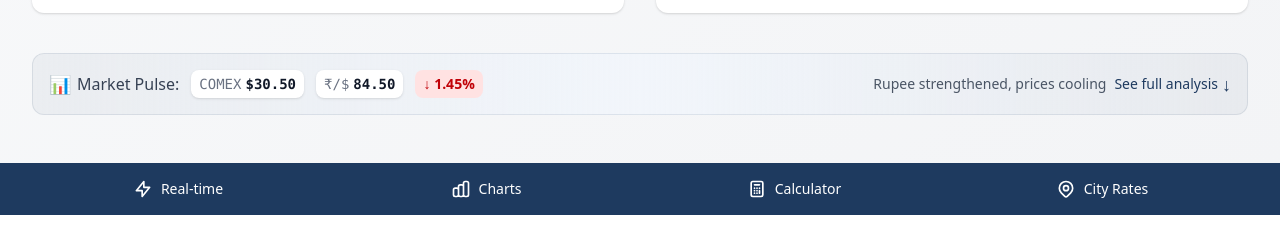
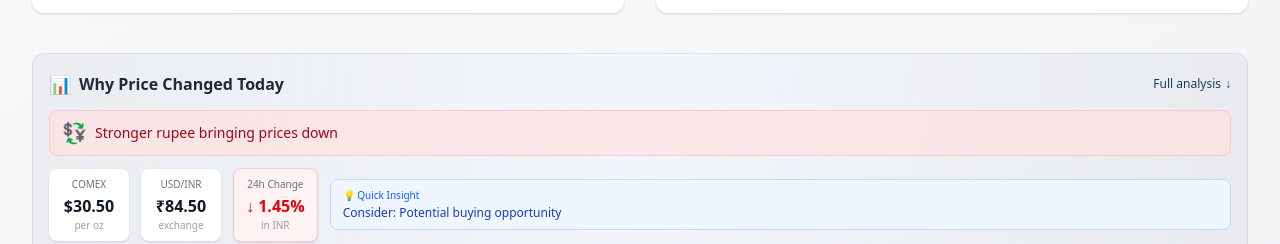
Before and after one commit to achaudhary7/SilverInfo, a Next.js app: page / in a window 1280 px wide. Shown: the part 708-952 px from the top of the page. Built offline with nearby package versions, Linux system fonts and the light colour scheme; no server answers.

Commit message:
Add visible 'Why Price Changed' explanation with dynamic insights

```diff
--- a/src/components/WhyPriceChangedTeaser.tsx
+++ b/src/components/WhyPriceChangedTeaser.tsx
@@ -98,56 +98,107 @@ export default function WhyPriceChangedTeaser() {
       : `⚠️ High Volatility! Silver dropped ${Math.abs(change).toFixed(2)}% today`
     : `📊 24h change in Indian silver rate`;
 
+  // Generate primary reason for price change
+  const getPrimaryReason = () => {
+    if (Math.abs(change) > 2) {
+      return change > 0
+        ? { icon: "🚀", text: "High volatility — Strong buying interest today" }
+        : { icon: "⚠️", text: "High volatility — Selling pressure in markets" };
+    } else if (Math.abs(change) > 0.5) {
+      return change > 0
+        ? { icon: "💱", text: "Weaker rupee + global demand pushing prices up" }
+        : { icon: "💱", text: "Stronger rupee bringing prices down" };
+    }
+    return { icon: "📊", text: "Markets stable — Minor price fluctuations" };
+  };
+
+  const primaryReason = getPrimaryReason();
+
   return (
     <div className="bg-gradient-to-r from-[#1e3a5f]/5 via-blue-50/50 to-[#1e3a5f]/5 rounded-xl p-3 sm:p-4 border border-[#1e3a5f]/10">
-      <div className="flex flex-col sm:flex-row items-center justify-between gap-2 sm:gap-4">
-        {/* Left: Market Data Pills */}
-        <div className="flex items-center gap-2 sm:gap-3 flex-wrap justify-center sm:justify-start">
-          <span className="text-sm sm:text-base font-medium text-gray-700 flex items-center gap-1.5">
+      {/* Title Row - Visible on all devices */}
+      <div className="flex items-center justify-between mb-2 sm:mb-3">
+        <div className="flex items-center gap-2">
           <span className="text-lg">📊</span>
-            <span className="hidden sm:inline">Market Pulse:</span>
+          <span className="text-sm sm:text-base font-semibold text-gray-800">
+            Why Price Changed Today
           </span>
+        </div>
+        <Link
+          href="#why-price-changed"
+          className="text-xs text-[#1e3a5f] font-medium hover:underline flex items-center gap-1"
+        >
+          <span className="hidden sm:inline">Full analysis</span>
+          <span>↓</span>
+        </Link>
+      </div>
 
+      {/* Primary Reason - Always Visible */}
+      <div className={`flex items-center gap-2 px-3 py-2 rounded-lg mb-3 ${
+        change > 0.5
+          ? "bg-green-100/70 border border-green-200"
+          : change < -0.5
+          ? "bg-red-100/70 border border-red-200"
+          : "bg-gray-100/70 border border-gray-200"
+      }`}>
+        <span className="text-xl">{primaryReason.icon}</span>
+        <span className={`text-xs sm:text-sm font-medium ${
+          change > 0.5 ? "text-green-800" : change < -0.5 ? "text-red-800" : "text-gray-700"
+        }`}>
+          {primaryReason.text}
+        </span>
+      </div>
+
+      {/* Market Data Pills */}
+      <div className="flex flex-wrap items-center gap-2 sm:gap-3">
         {/* COMEX Price */}
         <Tooltip text={comexTooltip}>
-            <span className="inline-flex items-center px-2 py-1 rounded-lg bg-white shadow-sm text-xs sm:text-sm font-mono hover:shadow-md transition-shadow">
-              <span className="text-gray-500 mr-1">COMEX</span>
-              <span className="font-semibold text-gray-900">${comexUsd.toFixed(2)}</span>
-            </span>
+          <div className="flex flex-col items-center px-3 py-2 rounded-lg bg-white shadow-sm hover:shadow-md transition-shadow min-w-[80px]">
+            <span className="text-[10px] text-gray-500 mb-0.5">COMEX</span>
+            <span className="text-sm sm:text-base font-bold text-gray-900">${comexUsd.toFixed(2)}</span>
+            <span className="text-[10px] text-gray-400">per oz</span>
+          </div>
         </Tooltip>
 
         {/* USD/INR */}
         <Tooltip text={usdInrTooltip}>
-            <span className="inline-flex items-center px-2 py-1 rounded-lg bg-white shadow-sm text-xs sm:text-sm font-mono hover:shadow-md transition-shadow">
-              <span className="text-gray-500 mr-1">₹/$</span>
-              <span className="font-semibold text-gray-900">{usdInr.toFixed(2)}</span>
-            </span>
+          <div className="flex flex-col items-center px-3 py-2 rounded-lg bg-white shadow-sm hover:shadow-md transition-shadow min-w-[80px]">
+            <span className="text-[10px] text-gray-500 mb-0.5">USD/INR</span>
+            <span className="text-sm sm:text-base font-bold text-gray-900">₹{usdInr.toFixed(2)}</span>
+            <span className="text-[10px] text-gray-400">exchange</span>
+          </div>
         </Tooltip>
 
         {/* 24h Change */}
         <Tooltip text={changeTooltip}>
-            <span className={`inline-flex items-center px-2 py-1 rounded-lg text-xs sm:text-sm font-semibold hover:shadow-md transition-shadow ${
+          <div className={`flex flex-col items-center px-3 py-2 rounded-lg shadow-sm hover:shadow-md transition-shadow min-w-[80px] ${
             change > 0
-                ? "bg-green-100 text-green-700"
+              ? "bg-green-50 border border-green-200"
               : change < 0
-                ? "bg-red-100 text-red-700"
-                : "bg-gray-100 text-gray-700"
+              ? "bg-red-50 border border-red-200"
+              : "bg-gray-50 border border-gray-200"
+          }`}>
+            <span className="text-[10px] text-gray-500 mb-0.5">24h Change</span>
+            <span className={`text-sm sm:text-base font-bold ${
+              change > 0 ? "text-green-600" : change < 0 ? "text-red-600" : "text-gray-600"
             }`}>
               {change > 0 ? "↑" : change < 0 ? "↓" : "→"} {Math.abs(change).toFixed(2)}%
             </span>
+            <span className="text-[10px] text-gray-400">in INR</span>
+          </div>
         </Tooltip>
-        </div>
 
-        {/* Right: Explanation + Link */}
-        <div className="flex items-center gap-2 text-xs sm:text-sm">
-          <span className="text-gray-600 hidden md:inline">{shortExplanation}</span>
-          <Link
-            href="#why-price-changed"
-            className="inline-flex items-center gap-1 text-[#1e3a5f] font-medium hover:underline whitespace-nowrap"
-          >
-            <span>See full analysis</span>
-            <span className="text-lg">↓</span>
-          </Link>
+        {/* Quick insight - Desktop only */}
+        <div className="hidden lg:flex flex-col px-3 py-2 rounded-lg bg-blue-50 border border-blue-200 flex-1 min-w-[200px]">
+          <span className="text-[10px] text-blue-600 font-medium mb-0.5">💡 Quick Insight</span>
+          <span className="text-xs text-blue-800">
+            {change > 0.5
+              ? "Consider: Prices elevated, watch for dips"
+              : change < -0.5
+              ? "Consider: Potential buying opportunity"
+              : "Consider: Good time for planned purchases"
+            }
+          </span>
         </div>
       </div>
     </div>
```
Lines whose indentation alone changed are shown as unchanged.
